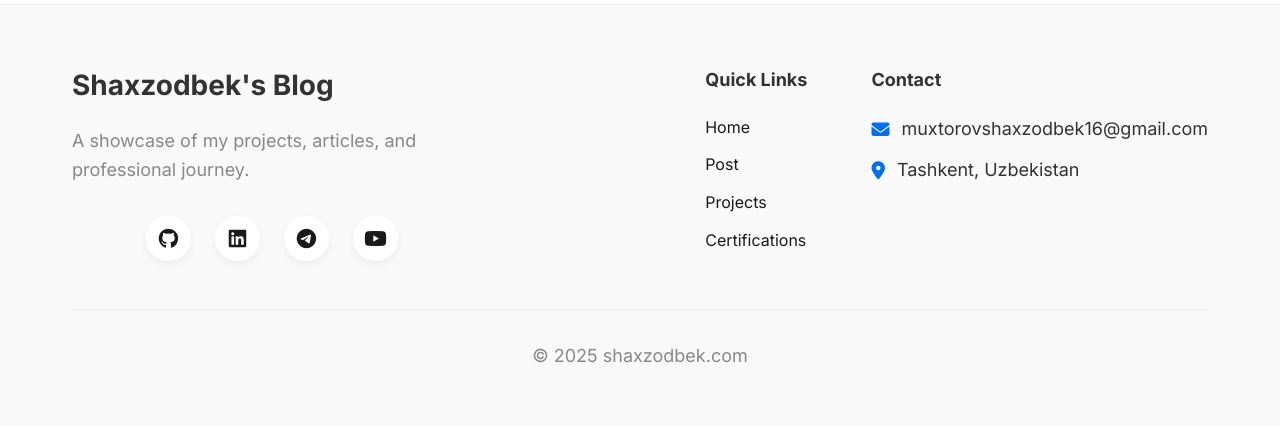
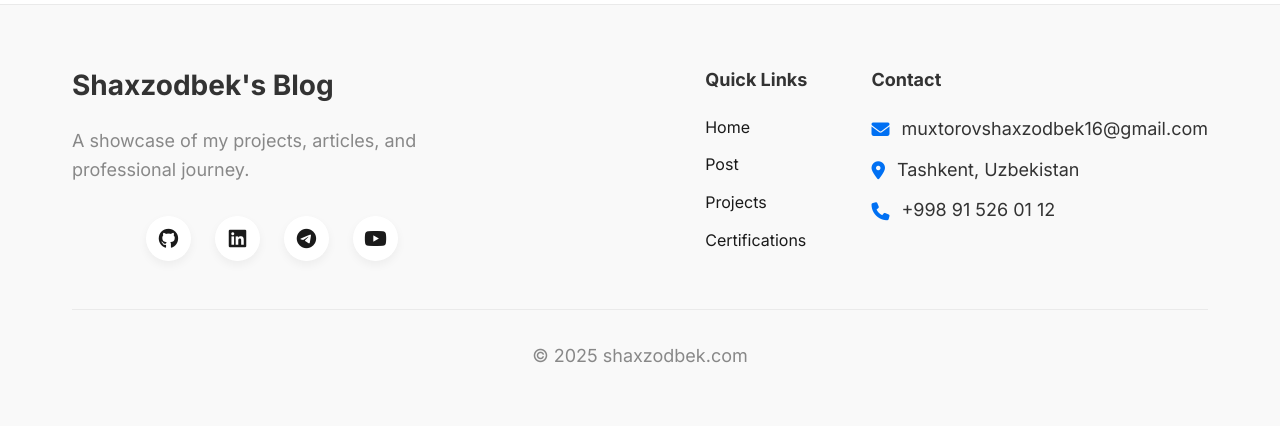
Before and after one commit to Shaxzodbek16/shaxzodbek.com, a Django app: page /aboutme/ in a window 1280 px wide. Shown: the part 175-601 px from the top of the page. Run offline with Django 5.2, Linux system fonts and the light colour scheme.

Commit message:
last changes

```diff
--- a/core/templates/parts/footer.html
+++ b/core/templates/parts/footer.html
@@ -32,6 +32,7 @@
                     <h4>Contact</h4>
                     <p><i class="fas fa-envelope"></i>muxtorovshaxzodbek16@gmail.com</p>
                     <p><i class="fas fa-map-marker-alt"></i> Tashkent, Uzbekistan</p>
+                    <p><i class="fas fa-phone"></i> +998 91 526 01 12</p>
                 </div>
             </div>
         </div>
```
